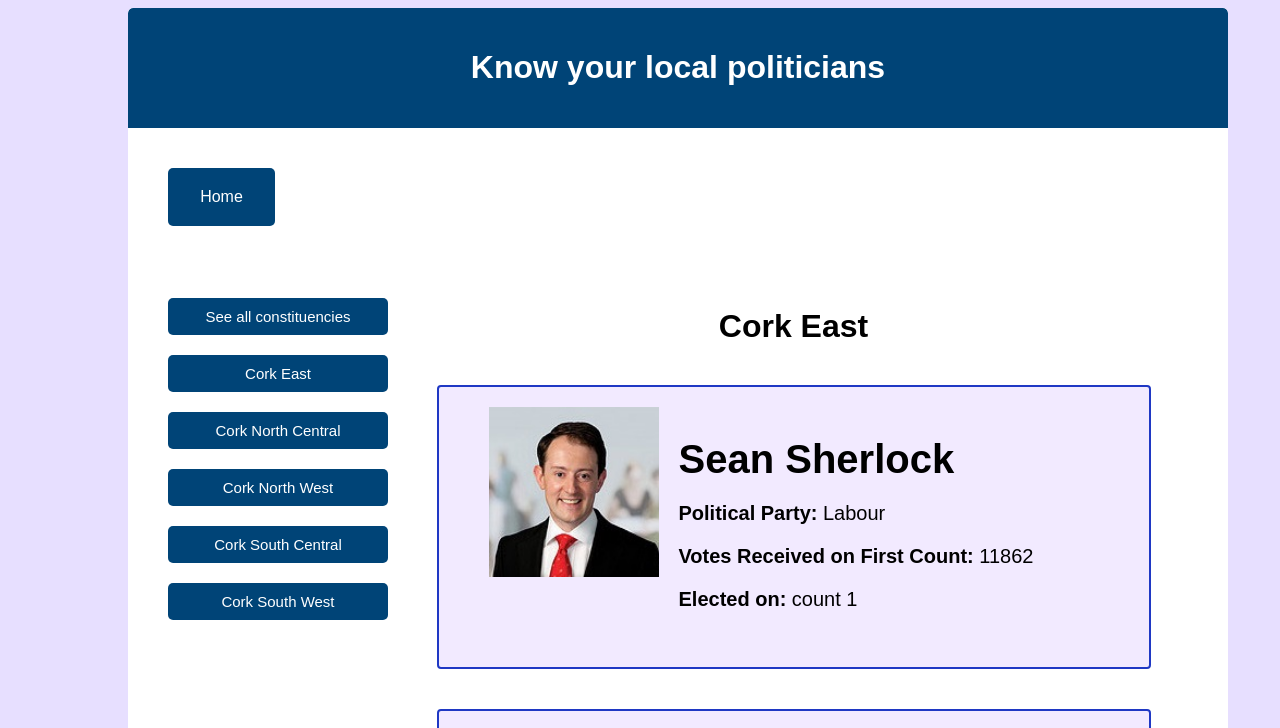
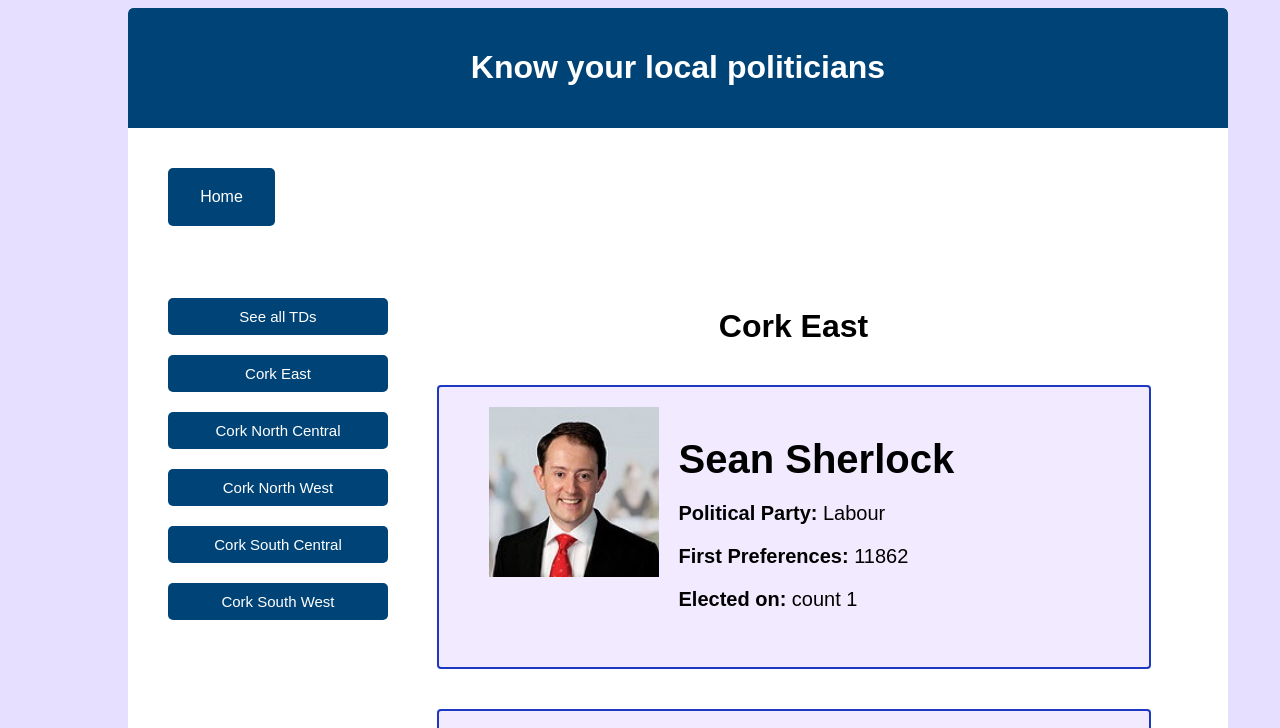
Before and after one commit to paranoid-and-roid/politics2015, a website: page index.html at #/home/all_constituencies in a window 1280 px wide. Both pictures are taken after a click on the link "Cork East". Shown: the top 728 px of the page. Drawn offline with Linux system fonts and the light colour scheme.

Commit message:
Minor changes to all the templates

```diff
--- a/templates/home.detail.html
+++ b/templates/home.detail.html
@@ -10,7 +10,7 @@
             <strong>Political Party:</strong> {{detail.party}}
         </dd>
         <dd>
-            <strong>Votes Received on First Count:</strong> {{detail.firstCount}}
+            <strong>First Preferences:</strong> {{detail.firstCount}}
         </dd>
         <dd>
             <strong>Elected on:</strong> {{detail.whenElected}}
--- a/templates/home.html
+++ b/templates/home.html
@@ -1,6 +1,6 @@
 <div id = "sidebar">
 	<ul id = "list" ng-click="hideMain()">
-		<li id = "displayAll"><a ui-sref="home.all_constituencies">See all constituencies</a></li>
+		<li id = "displayAll"><a ui-sref="home.all_constituencies">See all TDs</a></li>
 		<li id = "displayAll" ng-repeat="constituency in constituencies"><a ui-sref="home.detail({constituencyName: constituency.constituency_name})">{{ constituency.constituency_name }}</a></li>
 	</ul>
 </div>
```
Also changed, not shown: templates/home.all.html (+1 -1 lines).
